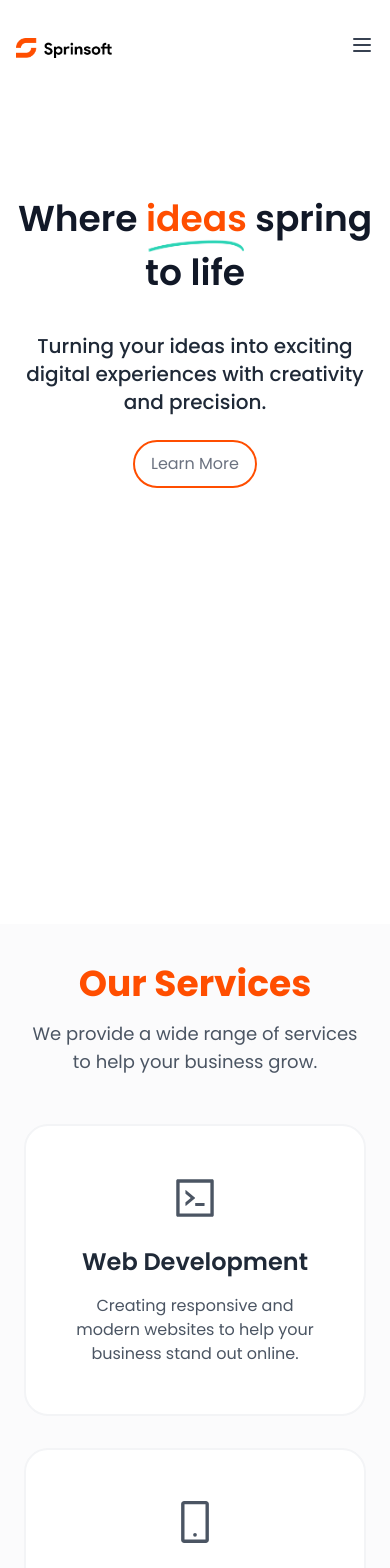
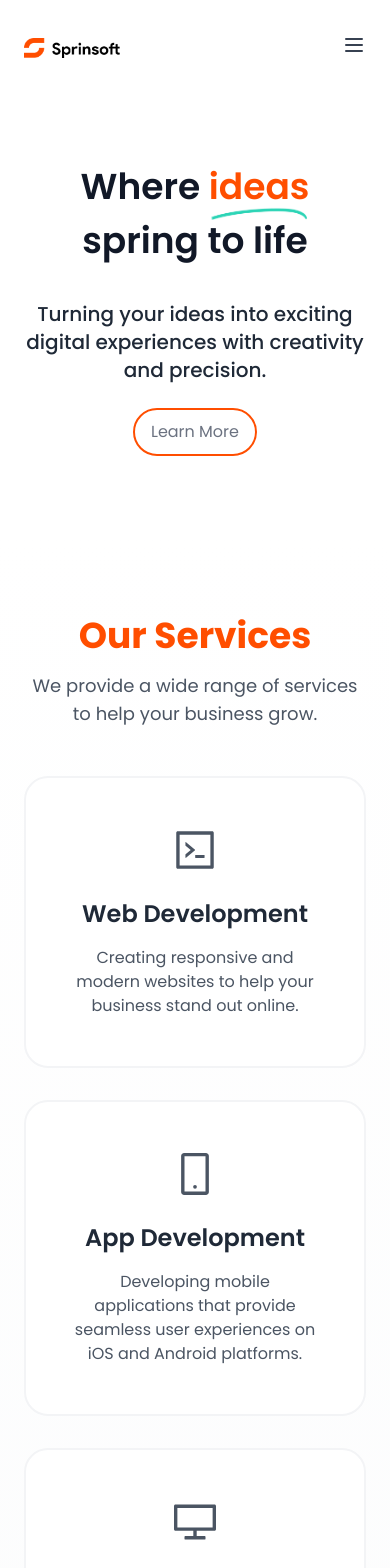
Before and after one commit to MAhsen23/Sprinsoft, a Next.js app: page / in a window 390 px wide. Shown: the top 1568 px of the page. Built offline with nearby package versions, Linux system fonts and the light colour scheme.

Commit message:
Fix the responsiveness issues

```diff
--- a/src/app/page.tsx
+++ b/src/app/page.tsx
@@ -7,14 +7,14 @@ import Testimonial from '@/components/testimonial/Testimonial';
 
 const Home: React.FC = () => {
   return (
-    <>
+    <div>
       <HeroSection page={'home'} showButton={true} description={"Turning your ideas into exciting digital experiences with creativity and precision."} />
       <ServicesSection />
       <ProjectsSection />
       <Testimonial />
       <Contact />
       <Footer />
-    </>
+    </div>
   );
 };
 
--- a/src/components/contact/Contact.tsx
+++ b/src/components/contact/Contact.tsx
@@ -43,12 +43,12 @@ const Contact = () => {
         }
     }
     return (
-        <section id="contact" className="py-20 bg-white">
-            <div className="max-w-6xl mx-auto px-4 sm:px-6 lg:px-4">
+        <section id="contact" className="py-20 bg-gradient-to-b from-gray-50 to-white">
+            <div className="max-w-7xl mx-auto">
                 <div className="container mx-auto px-6">
                     <div className="text-center mb-12">
                         <h2 className="text-4xl font-bold text-[#FF4E00]">Get in touch</h2>
-                        <p className="mt-4 text-center text-lg text-gray-600 lg:mx-auto">
+                        <p className="mt-4 text-center text-lg text-gray-600">
                             We'd love to hear from you! Whether you have a question about our services, pricing, or anything else, our team is ready to answer all your questions.                        </p>
                     </div>
                 </div>
@@ -59,19 +59,19 @@ const Contact = () => {
                                 <label className="block text-gray-700 text-sm font-bold mb-2" htmlFor="name">
                                     Name
                                 </label>
-                                <input autoComplete='off' value={details.name} onChange={handleChange} required className="w-full outline-none px-3 py-2 border rounded-lg" name='name' type="text" id="name" placeholder="Your Name" />
+                                <input autoComplete='off' value={details.name} onChange={handleChange} required className="w-full bg-transparent outline-none px-3 py-2 border rounded-lg" name='name' type="text" id="name" placeholder="Your Name" />
                             </div>
                             <div className="mb-4">
                                 <label className="block text-gray-700 text-sm font-bold mb-2" htmlFor="email">
                                     Email
                                 </label>
-                                <input autoComplete='off' value={details.email} onChange={handleChange} required name='email' className="w-full px-3 py-2 border outline-none rounded-lg" type="email" id="email" placeholder="Your Email" />
+                                <input autoComplete='off' value={details.email} onChange={handleChange} required name='email' className="w-full bg-transparent px-3 py-2 border outline-none rounded-lg" type="email" id="email" placeholder="Your Email" />
                             </div>
                             <div className="mb-4">
                                 <label className="block text-gray-700 text-sm font-bold mb-2" htmlFor="message">
                                     Message
                                 </label>
-                                <textarea autoComplete='off' value={details.message} onChange={handleChange} required name='message' className="w-full px-3 py-2 border resize-none rounded-lg focus:outline-none" id="message" rows={5} placeholder="Your Message"></textarea>
+                                <textarea autoComplete='off' value={details.message} onChange={handleChange} required name='message' className="w-full bg-transparent px-3 py-2 border resize-none rounded-lg focus:outline-none" id="message" rows={5} placeholder="Your Message"></textarea>
                             </div>
                             <button className="w-full bg-orange-500 text-white py-2 px-4 rounded-lg hover:bg-orange-600 focus:outline-none focus:ring-2 focus:ring-orange-500 focus:ring-opacity-50">
                                 Send Message
--- a/src/components/footer/Footer.tsx
+++ b/src/components/footer/Footer.tsx
@@ -6,8 +6,8 @@ import { FaFacebook, FaInstagram, FaLinkedin, FaPhoneAlt, FaMapMarkerAlt, FaEnve
 import { FaGithub, FaSquareWhatsapp, } from 'react-icons/fa6';
 const Footer = () => {
     return (
-        <footer className="px-4 bg-gray-900 text-white py-8">
-            <div className="container h-full mx-auto flex flex-col justify-between lg:px-12">
+        <footer className="px-6 bg-gray-900 text-white py-8">
+            <div className="container max-w-7xl h-full mx-auto flex flex-col justify-between">
                 <div className='flex flex-col md:flex-row md:justify-between justify-center items-center md:items-start'>
                     <div>
                         <Image src={'/sprinsoft_ow.png'} alt="Sprinsoft Logo" width={120} height={70} />
--- a/src/components/header/Header.tsx
+++ b/src/components/header/Header.tsx
@@ -10,9 +10,13 @@ const Header = () => {
         setIsMenuOpen(!isMenuOpen);
     };
 
+    const closeMenu = () => {
+        setIsMenuOpen(false);
+    };
+
     return (
         <header className="relative pt-4">
-            <div className="max-w-6xl rounded-lg mx-auto px-4 sm:px-6 lg:px-8">
+            <div className="container max-w-7xl rounded-lg mx-auto px-6">
                 <div className="flex justify-between items-center h-16">
                     <div className="flex-shrink-0">
                         <Link href="/">
@@ -54,11 +58,11 @@ const Header = () => {
                     <div className="fixed inset-0 z-40" onClick={toggleMenu}></div>
                     <div className="md:hidden absolute bg-white shadow-lg rounded-b-2xl z-50 w-full">
                         <div className="px-2 pt-2 pb-3 space-y-1 sm:px-3">
-                            <Link href="/#services" className="block px-3 py-2 text-gray-700 hover:text-gray-900">Services</Link>
-                            <Link href="/#projects" className="block px-3 py-2 text-gray-700 hover:text-gray-900">Projects</Link>
-                            <Link href="/#testimonials" className="block px-3 py-2 text-gray-700 hover:text-gray-900">Testimonials</Link>
-                            <Link href="/about" className="block px-3 py-2 text-gray-700 hover:text-gray-900">About Us</Link>
-                            <Link href="/contact" className="block px-3 py-2 text-gray-700 hover:text-gray-900">Contact</Link>
+                            <Link href="/#services" className="block px-3 py-2 text-gray-700 hover:text-gray-900" onClick={closeMenu}>Services</Link>
+                            <Link href="/#projects" className="block px-3 py-2 text-gray-700 hover:text-gray-900" onClick={closeMenu}>Projects</Link>
+                            <Link href="/#testimonials" className="block px-3 py-2 text-gray-700 hover:text-gray-900" onClick={closeMenu}>Testimonials</Link>
+                            <Link href="/about" className="block px-3 py-2 text-gray-700 hover:text-gray-900" onClick={closeMenu}>About Us</Link>
+                            <Link href="/#contact" className="block px-3 py-2 text-gray-700 hover:text-gray-900" onClick={closeMenu}>Contact</Link>
                         </div>
                     </div>
                 </>
--- a/src/components/hero/Hero.tsx
+++ b/src/components/hero/Hero.tsx
@@ -8,8 +8,8 @@ import Expertise from '../expertise/Expertise';
 const HeroSection = (props: any) => {
     return (
         <>
-            <div className="min-h-screen flex flex-col py-4 px-4 md:px-8 lg:px-12">
-                <div className="container md:mt-24 mt-24 mx-auto flex flex-col items-center justify-center">
+            <div className="flex flex-col py-20">
+                <div className="container mx-auto max-w-7xl px-6 flex flex-col items-center justify-center">
                     <div className="w-full max-w-3xl flex flex-col items-center text-center justify-center">
                         {
                             props.title ? (
--- a/src/components/services/Services.tsx
+++ b/src/components/services/Services.tsx
@@ -38,8 +38,8 @@ const services = [
 
 const ServicesSection: React.FC = () => {
     return (
-        <section id="services" className="pt-10 bg-gray-50 bg-opacity-70 pb-20">
-            <div className="container mx-auto px-6">
+        <section id="services" className="py-20 bg-gradient-to-t from-gray-50 to-white bg-opacity-100">
+            <div className="container mx-auto max-w-7xl px-6">
                 <div className="text-center mb-12">
                     <h2 className="text-4xl font-bold text-[#FF4E00]">Our Services</h2>
                     <p className="mt-4 text-lg text-gray-600">
--- a/src/components/testimonial/Testimonial.tsx
+++ b/src/components/testimonial/Testimonial.tsx
@@ -49,8 +49,8 @@ const settings = {
 
 const Testimonial = () => {
     return (
-        <section id="testimonials" className="py-16 bg-gray-50">
-            <div className="container mx-auto px-4 sm:px-6 lg:px-8">
+        <section id="testimonials" className="py-20 bg-gradient-to-t from-gray-50 to-white">
+            <div className="container mx-auto max-w-7xl px-6">
                 <div className="text-center mb-12">
                     <h2 className="text-3xl sm:text-4xl font-bold text-[#FF4E00]">Testimonials</h2>
                     <p className="mt-4 text-lg text-gray-600">
```
